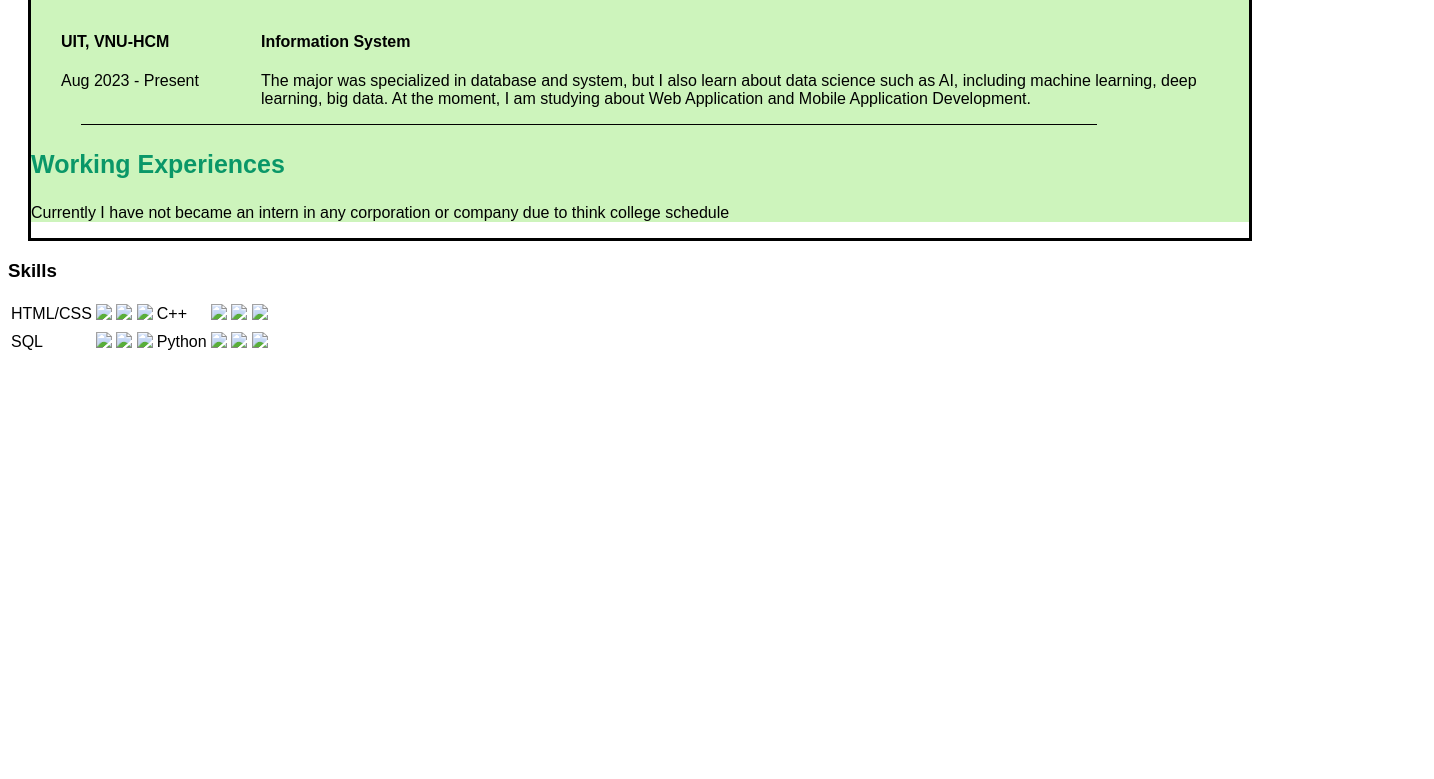
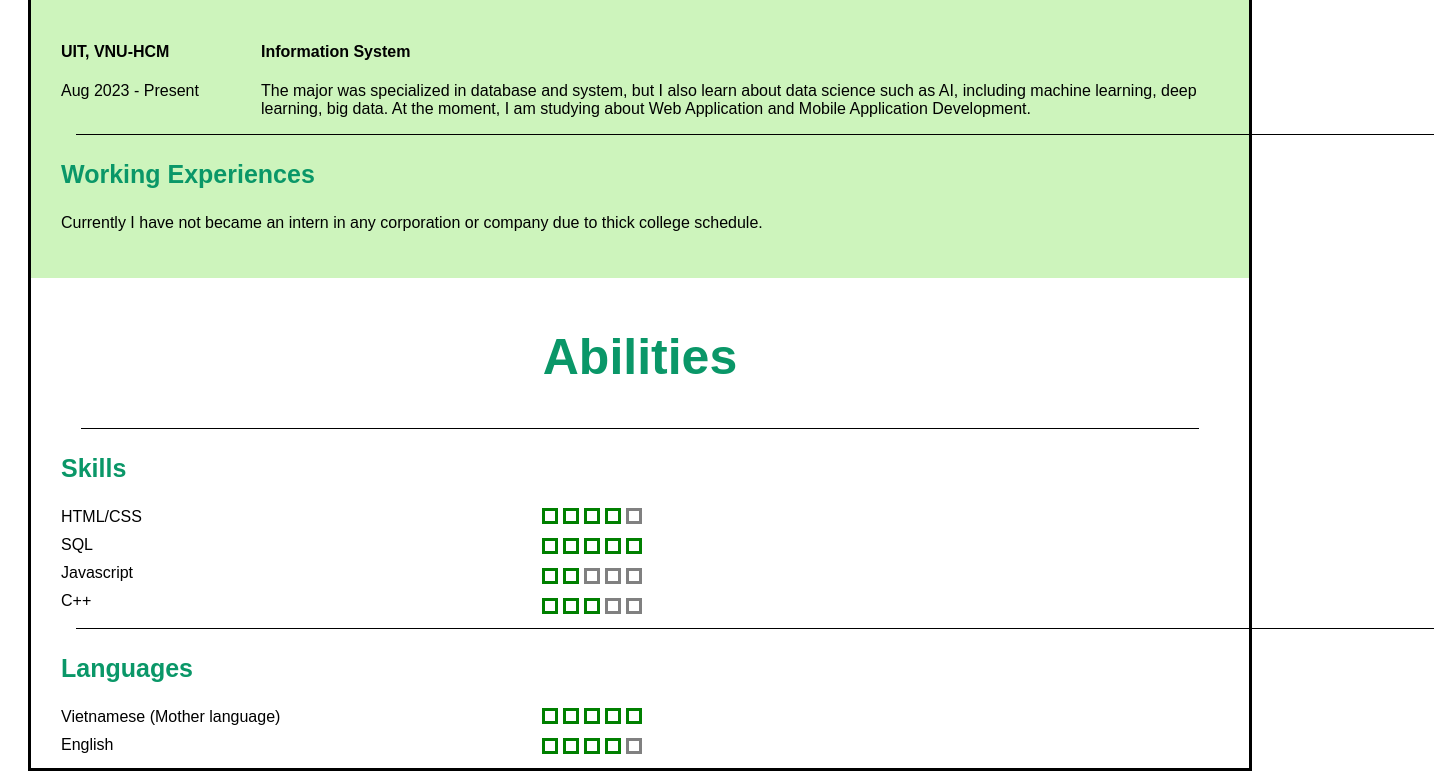
Before and after one commit to hynoras/Week-1, a plain HTML site: page Homework 1/index.html in a window 1280 px wide. Shown: the part 831-1610 px from the top of the page, 1434 px wide, since content can reach past the window. Before the commit the page ends 1194 px from the top, so only its background shows below. Drawn offline with Linux system fonts and the light colour scheme.

Commit message:
Complete Homework 1

```diff
--- a/Homework 1/index.css
+++ b/Homework 1/index.css
@@ -46,6 +46,7 @@
 
 .experience-section{
     background-color: rgb(205, 244, 188);
+    padding: 10px 0 30px 0;
 }
 
 .education-title{
@@ -66,10 +67,63 @@
 }
 
 .border-container{
-    width: 1016px;
-    margin: 0 50px 0 50px;
+    width: 1358.4px;
+    margin: 0 50px 0 45px;
 }
 
 .working-experiences-container{
+    padding: 0 0 0 30px;
+}
 
+.skill-title{
+    padding: 0px 30px 0px 30px;
 }
+
+.skill-container{
+    display: flex;
+    padding: 0px 30px 0px 30px;
+}
+.skill-item{
+    display: flex;
+    flex-direction: column;
+    margin: 0 0 0 0;
+}
+
+.skill-item div{
+    margin: 0 0 10px 0;
+}
+
+.checkbox-container{
+    display: flex;
+    flex-direction: column;
+    margin: 0 0 0 400px;
+}
+
+.child-checkbox-container{
+    display: flex;
+    margin: 0 0 14px 0;
+}
+
+.checkbox-green{
+    border: 3px solid green;
+    width: 10px;
+    height: 10px;
+    margin: 0 5px 0 0;
+}
+
+.checkbox-gray{
+    border: 3px solid gray;
+    width: 10px;
+    height: 10px;
+    margin: 0 5px 0 0;
+}
+
+.language-title{
+    padding: 0px 30px 0px 30px;
+}
+
+.language-checkbox-container{
+    display: flex;
+    flex-direction: column;
+    margin: 0 0 0 262px;
+}
--- a/Homework 1/index.html
+++ b/Homework 1/index.html
@@ -58,57 +58,85 @@
                     </div>
                 </div>
                 <div>
-                    <div working-experiences-container>
+                    <div class="working-experiences-container">
                         <h3>Working Experiences</h3>
-                        <p>Currently I have not became an intern in any corporation or company due to think college schedule</p>
+                        <p>Currently I have not became an intern in any corporation or company due to thick college schedule.</p>
+                    </div>
+                </div>
+            </div>
+            <div class="ability-section">
+                <div class="title border">
+                    <h2>Abilities</h2>
+                </div>
+                <div class="skill-title">
+                    <h3>Skills</h3>
+                </div>
+                <div class="skill-container">
+                    <div class="skill-item">
+                        <div>HTML/CSS</div>
+                        <div>SQL</div>
+                        <div>Javascript</div>
+                        <div>C++</div>
+                    </div>
+                    <div class="checkbox-container">
+                        <div class="child-checkbox-container">
+                            <div class="checkbox-green"></div>
+                            <div class="checkbox-green"></div>
+                            <div class="checkbox-green"></div>
+                            <div class="checkbox-green"></div>
+                            <div class="checkbox-gray"></div>
+                        </div>
+                        <div class="child-checkbox-container">
+                            <div class="checkbox-green"></div>
+                            <div class="checkbox-green"></div>
+                            <div class="checkbox-green"></div>
+                            <div class="checkbox-green"></div>
+                            <div class="checkbox-green"></div>
+                        </div>
+                        <div class="child-checkbox-container">
+                            <div class="checkbox-green"></div>
+                            <div class="checkbox-green"></div>
+                            <div class="checkbox-gray"></div>
+                            <div class="checkbox-gray"></div>
+                            <div class="checkbox-gray"></div>
+                        </div>
+                        <div class="child-checkbox-container">
+                            <div class="checkbox-green"></div>
+                            <div class="checkbox-green"></div>
+                            <div class="checkbox-green"></div>
+                            <div class="checkbox-gray"></div>
+                            <div class="checkbox-gray"></div>
+                        </div>
+                    </div>
+                </div>
+                <div class="border-container border"></div>
+                <div class="language-title">
+                    <h3>Languages</h3>
+                </div>
+                <div class="skill-container">
+                    <div class="skill-item">
+                        <div>Vietnamese (Mother language)</div>
+                        <div>English</div>
+                    </div>
+                    <div class="language-checkbox-container">
+                        <div class="child-checkbox-container">
+                            <div class="checkbox-green"></div>
+                            <div class="checkbox-green"></div>
+                            <div class="checkbox-green"></div>
+                            <div class="checkbox-green"></div>
+                            <div class="checkbox-green"></div>
+                        </div>
+                        <div class="child-checkbox-container">
+                            <div class="checkbox-green"></div>
+                            <div class="checkbox-green"></div>
+                            <div class="checkbox-green"></div>
+                            <div class="checkbox-green"></div>
+                            <div class="checkbox-gray"></div>
+                        </div>
                     </div>
                 </div>
             </div>
         </div>
     </header>
-
-    <h3>Skills</h3>
-    <table>
-        <tr>
-            <td>
-                HTML/CSS
-            </td>
-            <td>
-                <img src="/star-icon.png" width="12px">
-                <img src="/star-icon.png" width="12px">
-                <img src="/star-icon.png" width="12px">
-            </td>
-            <td>
-                C++
-            </td>
-            <td>
-                <img src="/star-icon.png" width="12px">
-                <img src="/star-icon.png" width="12px">
-                <img src="/star-icon.png" width="12px">
-            </td>
-        </tr>
-        <tr>
-            <td></td>
-            <td></td>
-        </tr>
-        <tr>
-            <td>
-                SQL
-            </td>
-            <td>
-                <img src="/star-icon.png" width="12px">
-                <img src="/star-icon.png" width="12px">
-                <img src="/star-icon.png" width="12px">
-            </td>
-            <td>
-                Python
-            </td>
-            <td>
-                <img src="/star-icon.png" width="12px">
-                <img src="/star-icon.png" width="12px">
-                <img src="/star-icon.png" width="12px">
-            </td>
-        </tr>
-    </table>
 </body>
 </html>
```
